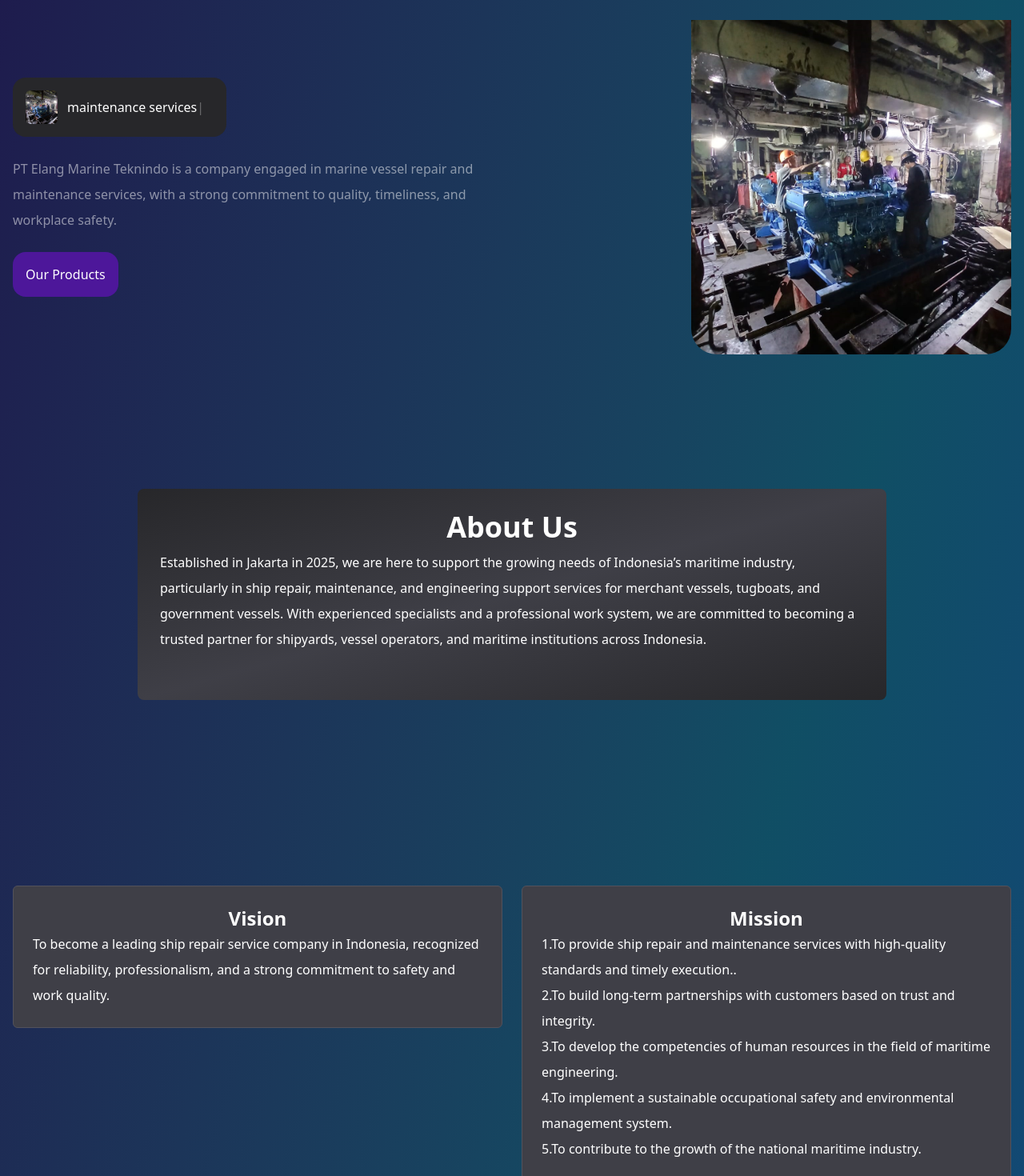
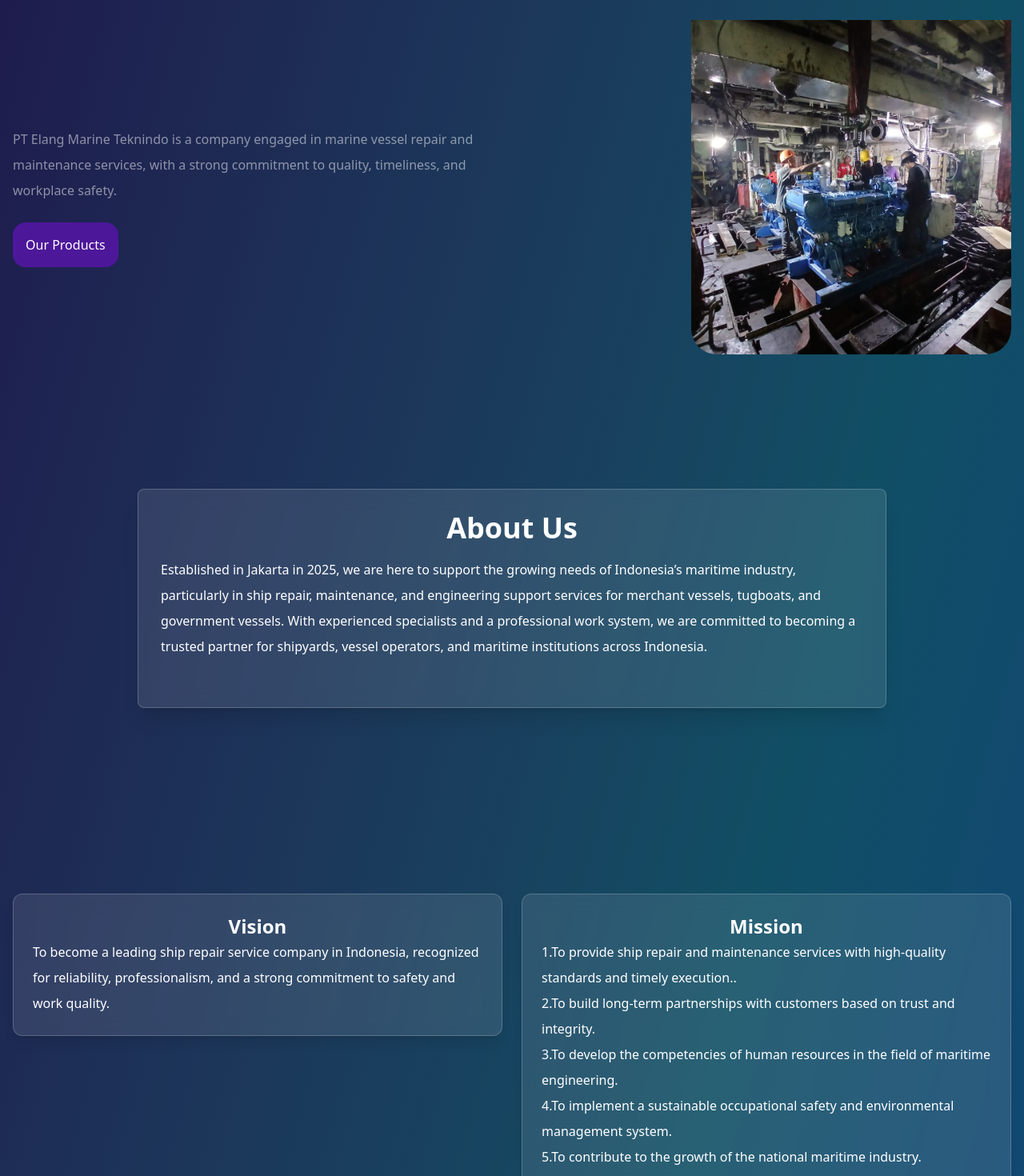
Before and after one commit to sukacode/elangmarine, a React (Vite) app: page / in a window 1280 px wide. Shown: the part 140-1610 px from the top of the page at 80% size. Built offline with nearby package versions, Linux system fonts and the light colour scheme.

Commit message:
feat:push to main

```diff
--- a/src/App.jsx
+++ b/src/App.jsx
@@ -18,19 +18,7 @@
     <>
       <div className="hero grid md:grid-cols-2 items-center pt-6 xl:gap-0 gap-6">
         <div className="animate__animated animate__fadeInUp animate__delay-0.5s">
-          <div className="flex items-center gap-3 mb-6 bg-zinc-800 w-fit   p-4 rounded-2xl">
-            <img
-              src={DataImage.HeroImage}
-              alt="Hero Image"
-              className="w-10 rounded-md"
-              loading="lazy"
-            />
-            <ReactTyped
-              strings={["ship repair", "maintenance services"]}
-              typespeed={120}
-              backspeed={240}
-              loop
-            />
+          {/* <div className="flex items-center gap-3 mb-6 bg-zinc-800 w-fit   p-4 rounded-2xl">
             <div className="custom-shape-divider-bottom-1764691577">
               <svg
                 data-name="Layer 1"
@@ -44,8 +32,8 @@
                 ></path>
               </svg>
             </div>
-            {/* <q>Elang Marine, jasa perbaikan dan perawatan kapal laut</q> */}
-          </div>
+
+          </div> */}
           <h1 className="text-5xl/tight font-bold mb-6"></h1>
           <p className="text-base/loose mb-6 opacity-50" id="element">
             PT Elang Marine Teknindo is a company engaged in marine vessel
@@ -78,24 +66,27 @@
       {/* About */}
       <div className="about mt-32 py-10" id="about">
         <div
-          className="w-2/3 lg:w-3/4 w-full mx-auto p-7 bg-gradient-to-br bg-zinc-800 via-zinc-700 to-zinc-750 rounded-lg"
+          className="w-2/3 lg:w-3/4 mx-auto p-7
+             backdrop-blur-md bg-white/10
+             border border-white/20
+             rounded-lg shadow-xl"
           data-aos="fade-up"
           data-aos-once="true"
         >
+          <img
+            src="assets/elangmarine.ico"
+            alt="Image"
+            className="w-12 rounded-md sm:hidden mb-2 mx-auto block"
+            loading="lazy"
+          />
           <h1
-            className="text-center text-4xl font-bold mb-2"
+            className="text-center text-4xl font-bold mb-4"
             data-aos="fade-up"
             data-aos-duration="1000"
             data-aos-once="true"
           >
             About Us
           </h1>
-          <img
-            src="assets/elangmarine.png"
-            alt="Image"
-            className="w-12 rounded-md mb-10 sm:hidden mb-4"
-            loading="lazy"
-          />
 
           <p className="text-base/loose mb-8">
             Established in Jakarta in 2025, we are here to support the growing
@@ -135,7 +126,7 @@
       <div className="vimi mt-32 py-10 gap-4">
         <div className="grid md:grid-cols-2 items-start items-center pt-6 gap-6 ">
           <div
-            className="bg-zinc-700 border border-zinc-600 to-blue-700 rounded-md p-6"
+            className="backdrop-blur-md bg-white/10 border border-white/20 rounded-xl p-6 shadow-lg"
             data-aos="fade-up"
             data-aos-duration="300"
             data-aos-once="true"
@@ -148,7 +139,7 @@
             </p>
           </div>
           <div
-            className="bg-zinc-700 border border-zinc-600 p-6 rounded-md"
+            className="backdrop-blur-md bg-white/10 border border-white/20 rounded-xl p-6 shadow-lg"
             data-aos="fade-up"
             data-aos-duration="300"
             data-aos-once="true"
```
